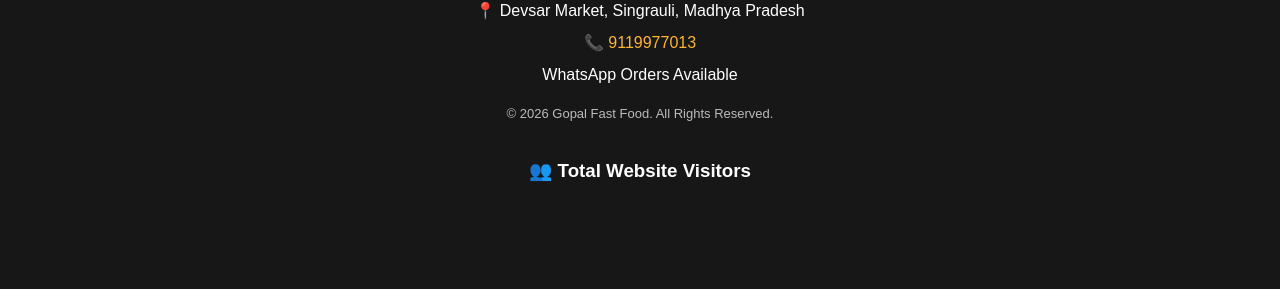
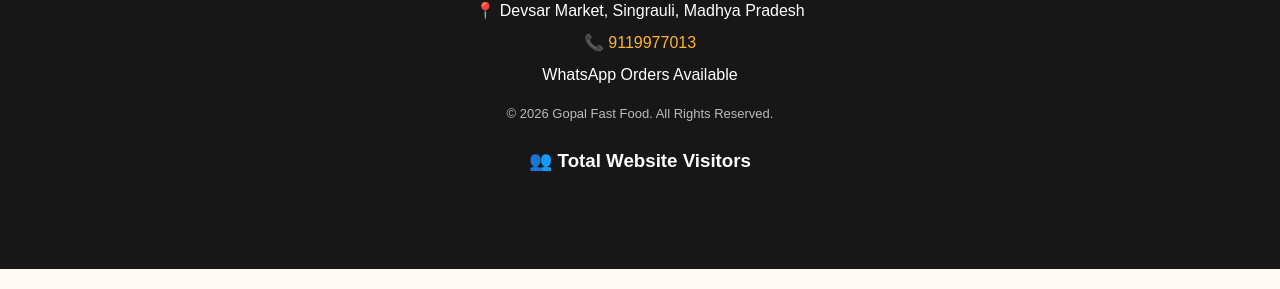
Before and after one commit to gopalfastfood/gopal-fast-food, a plain HTML site: page index.html in a window 1280 px wide. Shown: the part 3632-3921 px from the top of the page. Drawn offline with Linux system fonts and the light colour scheme.

Commit message:
Update index.html

```diff
--- a/index.html
+++ b/index.html
@@ -140,17 +140,16 @@ Your order details will open in WhatsApp. Please press Send there to confirm you
 <p class="small">© 2026 Gopal Fast Food. All Rights Reserved.</p>
 
 
-<!-- Gopal Fast Food Visitor Counter -->
-<div style="text-align:center; padding:15px; margin:10px;">
+<div style="text-align:center; padding:15px;">
   <h3>👥 Total Website Visitors</h3>
-  <div class="counterapi" style="min-height:44px;"
+  <div class="counterapi"
+       style="min-height:44px"
        key="gopal-homepage"
        label="visitors">
   </div>
 </div>
 <script src="https://counterapi.com/c.js?ns=gopalfastfood.github.io" async></script>
 
-</footer>
 
 <script>
 const WHATSAPP_NUMBER = "9119977013";
```
